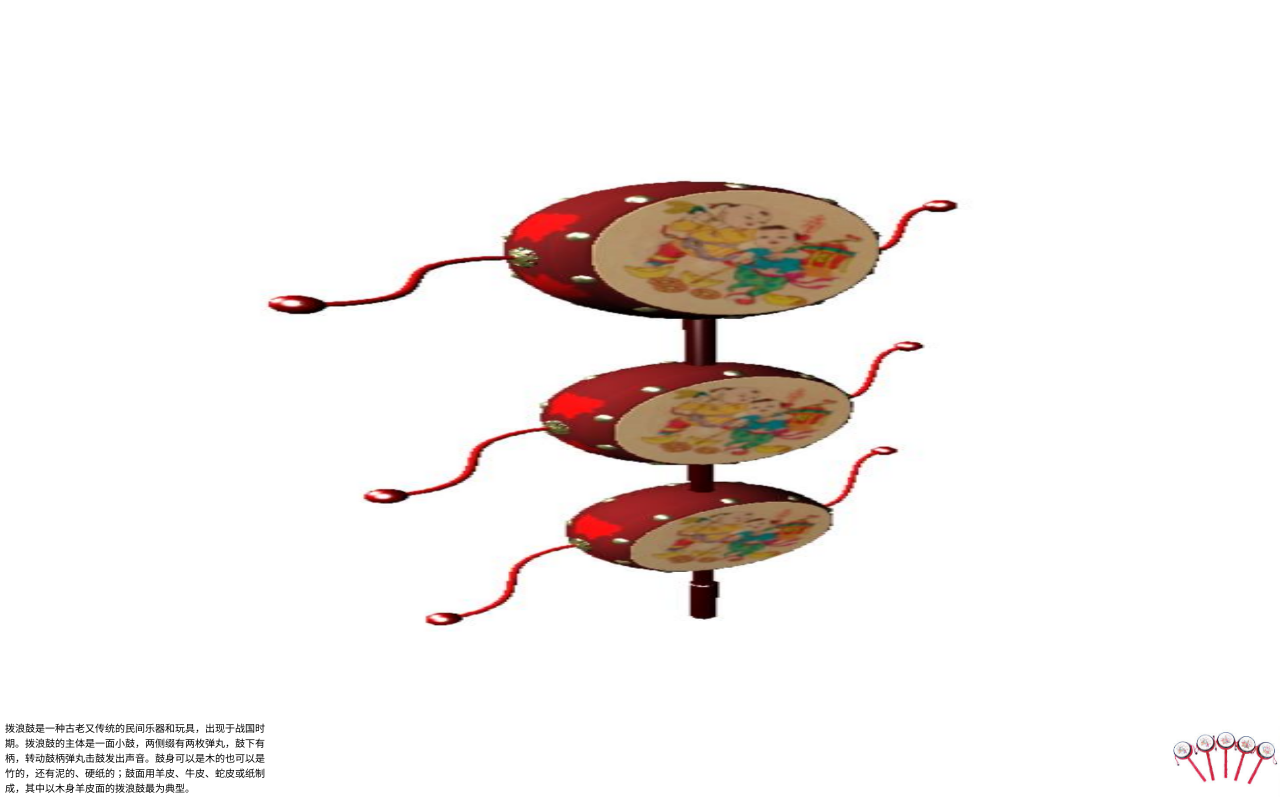
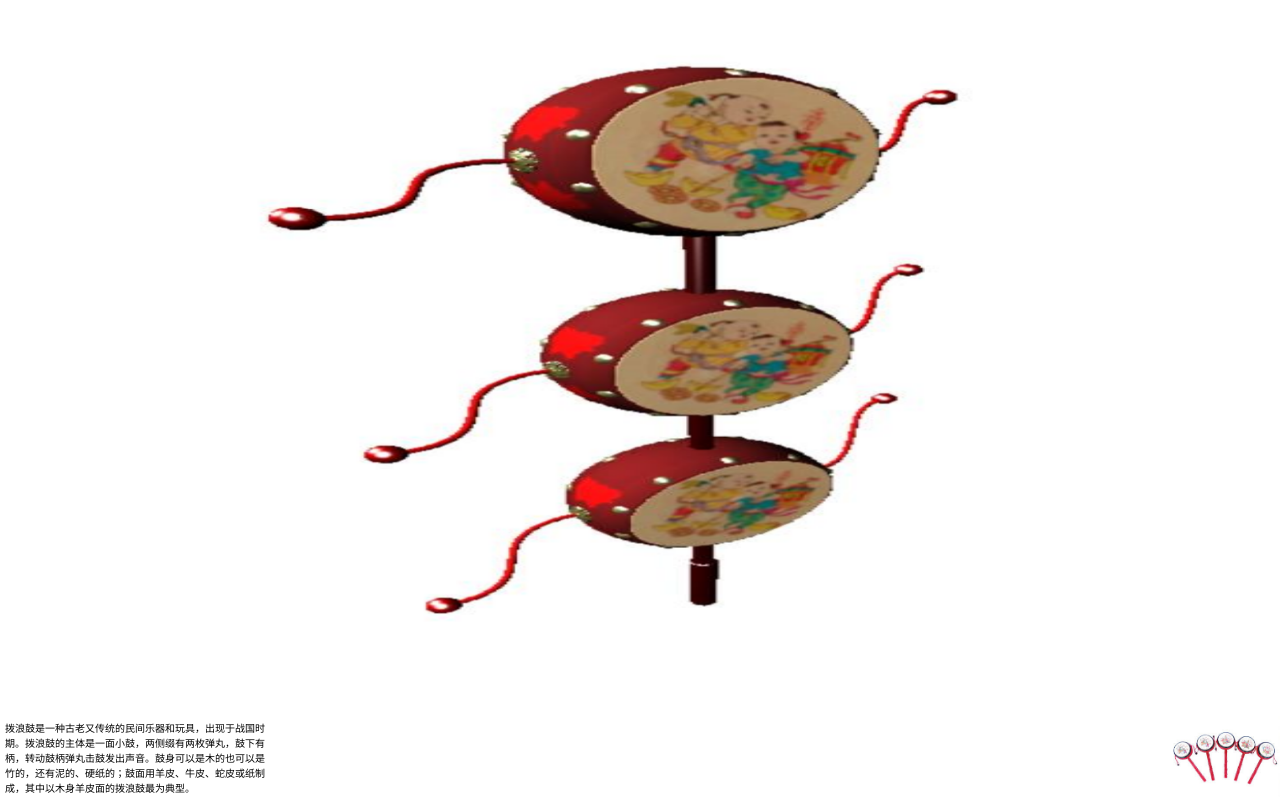
Before and after one commit to 18555851781/PTJob_WebAR, a website: page develop/Model.html in a window 1280 px wide. Drawn offline with nearby package versions, Linux system fonts and the light colour scheme.

Commit message:
适应手机

```diff
--- a/develop/Model.html
+++ b/develop/Model.html
@@ -45,8 +45,8 @@
             top: 50%;
             left: 50%;
             width: 80%;
-            height: 65%;
-            transform: translate(-50%,-50%);
+            height: 80%;
+            transform: translate(-50%,-60%);
         }
 
     </style>
```
